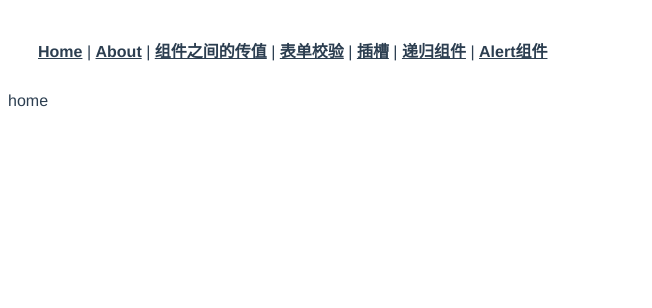
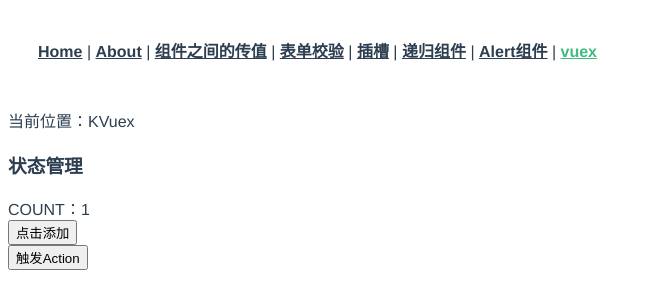
Before and after one commit to xuxiaoyin/2020, a Vue app in the folder vue-base/: page /#/kVuex in a window 1280 px wide. Shown: the top 308 px of the page, without its empty margins (0-652 px from the left). Built offline with nearby package versions, Linux system fonts and the light colour scheme.

Commit message:
路由匹配

```diff
--- a/vue-base/src/App.vue
+++ b/vue-base/src/App.vue
@@ -7,11 +7,28 @@
       <router-link to="/form">表单校验</router-link> |
       <router-link to="/slotTemplate">插槽</router-link> |
       <router-link to="/tree">递归组件</router-link> |
-      <router-link to="/kNotice">Alert组件</router-link>
+      <router-link to="/kNotice">Alert组件</router-link> |
+      <router-link to="/kVuex">vuex</router-link>
     </div>
+    <p v-if='currentPlace'>当前位置：<span v-for="item in currentPlace" :key="item.path">{{item.name}}</span></p>
     <router-view/>
   </div>
 </template>
+
+<script>
+export default {
+  data() {
+    return {
+      currentPlace: []
+    }
+  },
+  watch: {
+    $route() {
+      this.currentPlace = this.$route.matched
+    }
+  },
+}
+</script>
 
 <style lang="scss">
 #app {
--- a/vue-base/src/router/index.js
+++ b/vue-base/src/router/index.js
@@ -43,10 +43,15 @@ const routes = [
     name: 'KNotice',
     component: () => import('@/views/KNotice')
   },
+  {
+    path: '/kVuex',
+    name: 'KVuex',
+    component: () => import('@/views/KVuex')
+  },
 ]
 
 const router = new VueRouter({
-  mode: 'history',
+  mode: 'hash',
   base: process.env.BASE_URL,
   routes
 })
--- a/vue-base/src/store/index.js
+++ b/vue-base/src/store/index.js
@@ -5,10 +5,17 @@ Vue.use(Vuex)
 
 export default new Vuex.Store({
   state: {
+    count: 1
   },
   mutations: {
+    addCount(state, n=1) {
+      state.count += n
+    }
   },
   actions: {
+    asynChangeCount({commit}) {
+      commit('addCount', 10)
+    }
   },
   modules: {
   }
--- a/vue-base/src/views/Form/index.vue
+++ b/vue-base/src/views/Form/index.vue
@@ -46,9 +46,9 @@ export default {
     submitForm(form) {
       this.$refs[form].validate(valid => {
         if (valid) {
-          console.log("登录成功")
+          alert("登录成功")
         } else {
-          console.log("登录失败")
+          alert("登录失败")
         }
       })
     }
--- /dev/null
+++ b/vue-base/src/views/KVuex/index.vue
@@ -0,0 +1,22 @@
+<template>
+  <div>
+    <h3>状态管理</h3>
+    <div>COUNT：{{$store.state.count}}</div>
+    <button @click="add">点击添加</button>
+    <br>
+    <button @click="addAction">触发Action</button>
+  </div>
+</template>
+
+<script>
+export default {
+  methods: {
+    add() {
+      this.$store.commit('addCount')
+    },
+    addAction() {
+      this.$store.dispatch('asynChangeCount')
+    }
+  }
+}
+</script>
```
